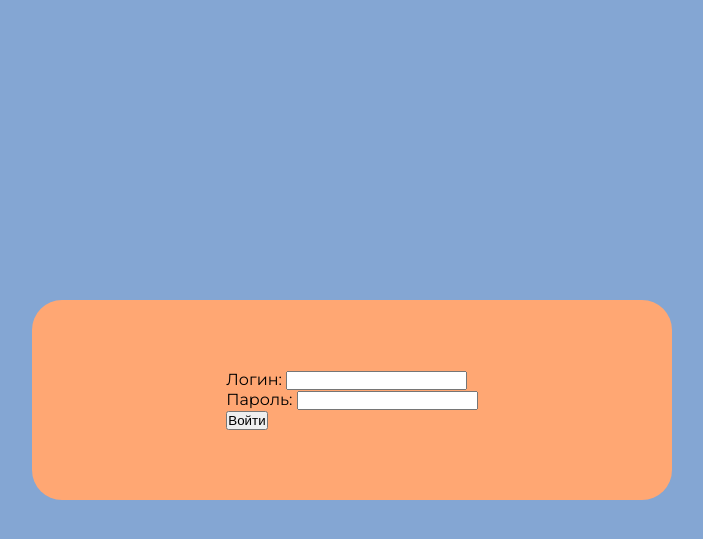
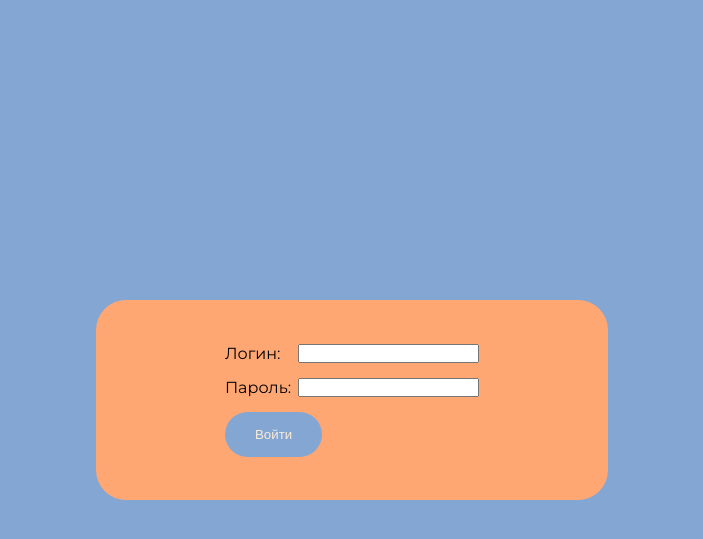
Before and after one commit to Y0TRA/website_for_book_searching, a Django app: page /websearch/login in a window 1280 px wide. Shown: the top 539 px of the page, without its empty margins (288-991 px from the left). Run offline with Django 4.2, Linux system fonts and the light colour scheme; parts of the project's set-up code (start-up, migrations or seed data) failed here and were passed over.

Commit message:
small fixes in frontend

```diff
--- a/websearch/static/css/styles.css
+++ b/websearch/static/css/styles.css
@@ -368,12 +417,28 @@ ul.ks-cboxtags li input[type="radio"] {
     flex-direction: column;
     justify-content: center;
     align-items: center;
-    align-content: center;
 
-    width: 50%;
+    width: 40%;
     height: 25%;
 
     background-color: #FFA773;
 
     border-radius: 30px;
 }
+
+.input-wrapper {
+    display: flex;
+    justify-content: space-between;
+    align-items: center;
+    margin-bottom: 15px;
+}
+
+.input-wrapper label {
+    margin-right: 7px;
+}
+
+#files_info {
+    margin-top: 8px;
+    color: white;
+    font-size: 12px;
+}
--- a/websearch/templates/websearch/login.html
+++ b/websearch/templates/websearch/login.html
@@ -26,9 +26,11 @@
 
         <form method="POST">
             {% csrf_token %}
-            {{ form.as_p }}
+            {% for f in form %}
+            <div class="input-wrapper"><label for="{{ f.id_for_label }}">{{ f.label }}: </label>{{ f }}</div>
+            {% endfor %}
 
-            <button type="submit">Войти</button>
+            <button type="submit" class="save_button">Войти</button>
         </form>
     </div>
 </div>
```
Also changed, not shown: other parts of websearch/static/css/styles.css (+55 -6 lines), websearch/templates/websearch/admin.html (+5 -5 lines), websearch/templates/websearch/index.html (+6 -4 lines).
